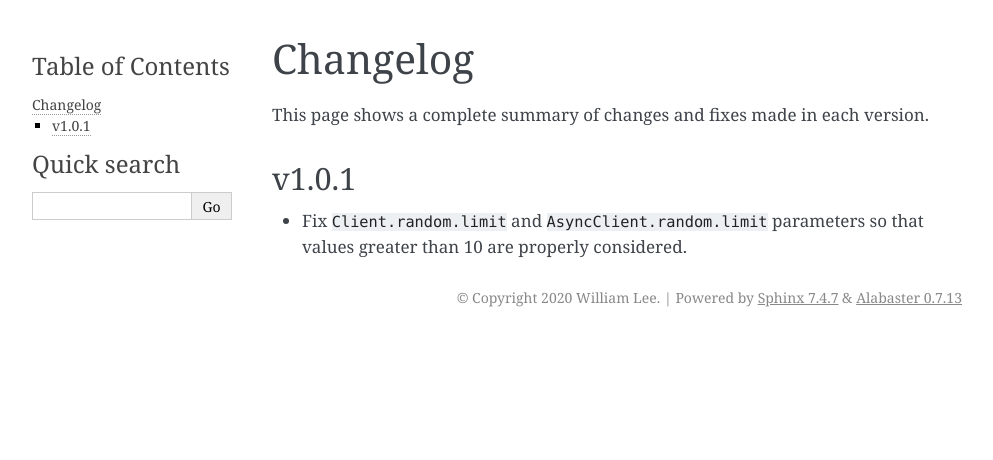
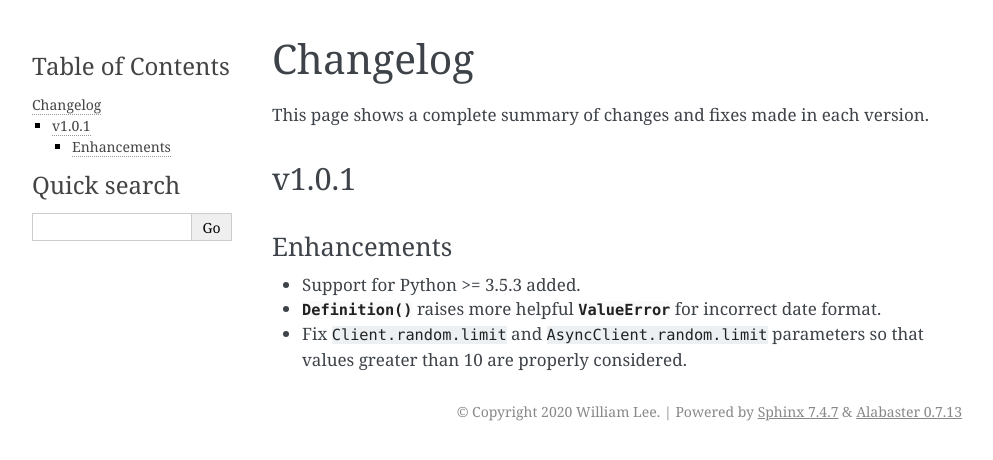
Before and after one commit to WilliamWFLee/pyud, a Sphinx documentation site: the page built from docs/changelog.rst, in a window 1280 px wide. Shown: the top 460 px of the page, without its empty margins (148-1141 px from the left). Built offline with Sphinx 7.4.7, drawn with Linux system fonts in a browser that asks for light colours; cross-references to code outside the pages are shown as plain code.

Commit message:
Update docs with enhancements

```diff
--- a/docs/changelog.rst
+++ b/docs/changelog.rst
@@ -8,4 +8,9 @@ This page shows a complete summary of changes and fixes made in each version.
 v1.0.1
 ------
 
+Enhancements
+~~~~~~~~~~~~
+
+- Support for Python >= 3.5.3 added.
+- :meth:`Definition` raises more helpful :exc:`ValueError` for incorrect date format.
 - Fix :paramref:`Client.random.limit` and :paramref:`AsyncClient.random.limit` parameters so that values greater than 10 are properly considered.
```
